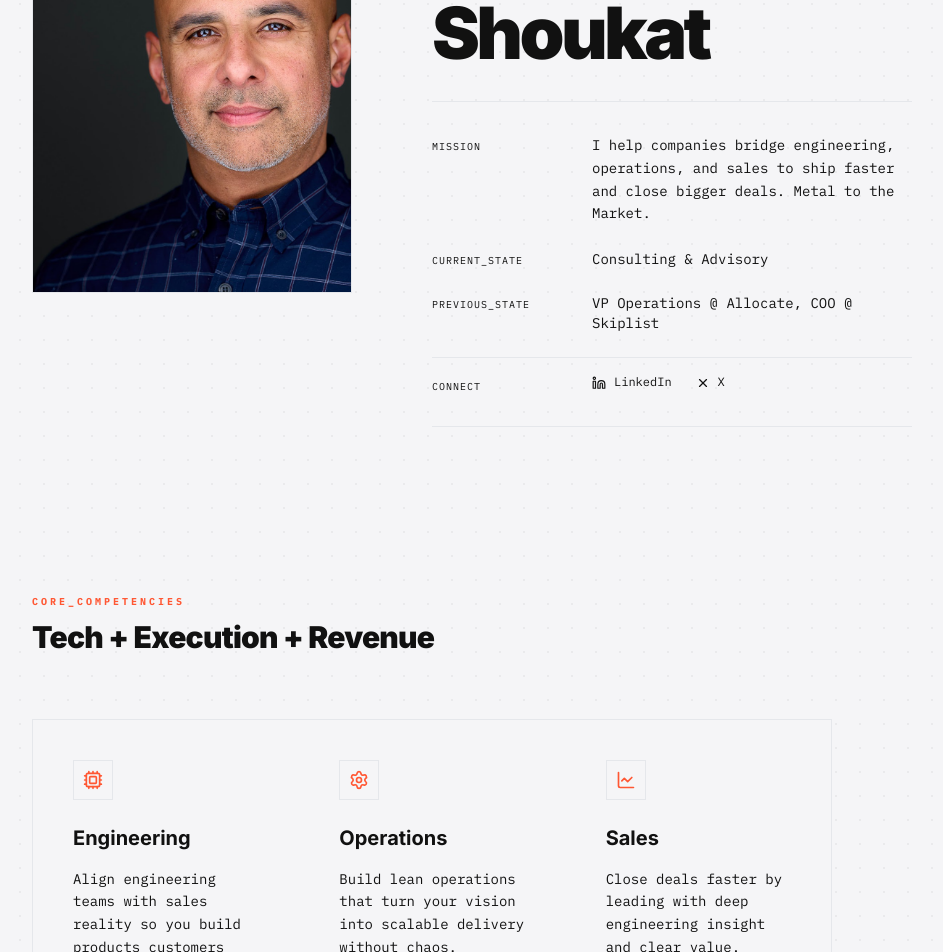
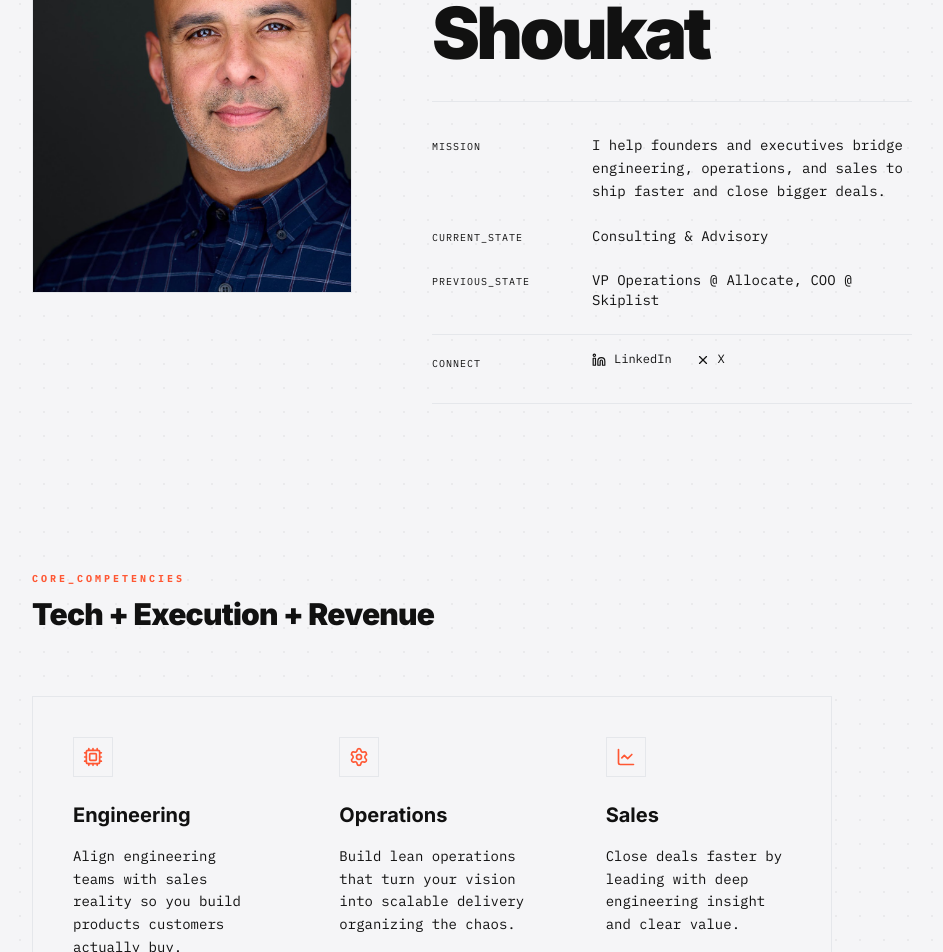
Before and after one commit to fahsho/fahadwebsite, a Next.js app: page / in a window 1280 px wide. Shown: the part 320-1272 px from the top of the page, without its empty margins (208-1151 px from the left). Built offline with nearby package versions, Linux system fonts and the light colour scheme.

Commit message:
Update Homepage

```diff
--- a/src/app/page.tsx
+++ b/src/app/page.tsx
@@ -40,7 +40,7 @@ export default function Home() {
             <div className="grid grid-cols-1 gap-6 border-y border-foreground/10 py-8 font-mono">
               <div className="grid grid-cols-3 items-baseline">
                 <span className="text-[10px] uppercase text-foreground/40 tracking-widest">Mission</span>
-                <span className="col-span-2 text-sm leading-relaxed">I help companies bridge engineering, operations, and sales to ship faster and close bigger deals. Metal to the Market.</span>
+                <span className="col-span-2 text-sm leading-relaxed">I help founders and executives bridge engineering, operations, and sales to ship faster and close bigger deals.</span>
               </div>
               <div className="grid grid-cols-3 items-baseline">
                 <span className="text-[10px] uppercase text-foreground/40 tracking-widest">Current_State</span>
@@ -102,7 +102,7 @@ export default function Home() {
               <div className="space-y-4">
                 <h3 className="text-xl font-bold font-sans">Operations</h3>
                 <p className="text-sm text-foreground/70 leading-relaxed font-mono">
-                Build lean operations that turn your vision into scalable delivery without chaos.
+                Build lean operations that turn your vision into scalable delivery organizing the chaos.
                 </p>
               </div>
             </div>
```
